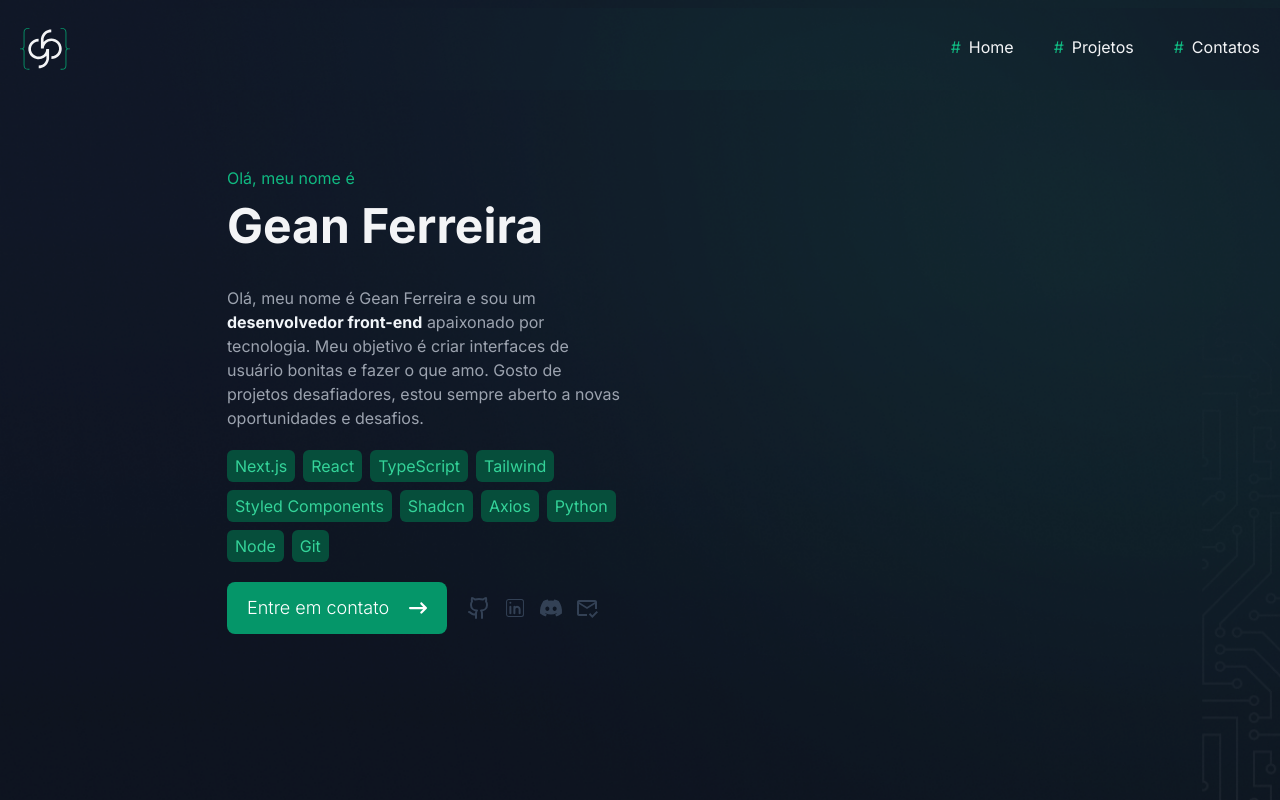
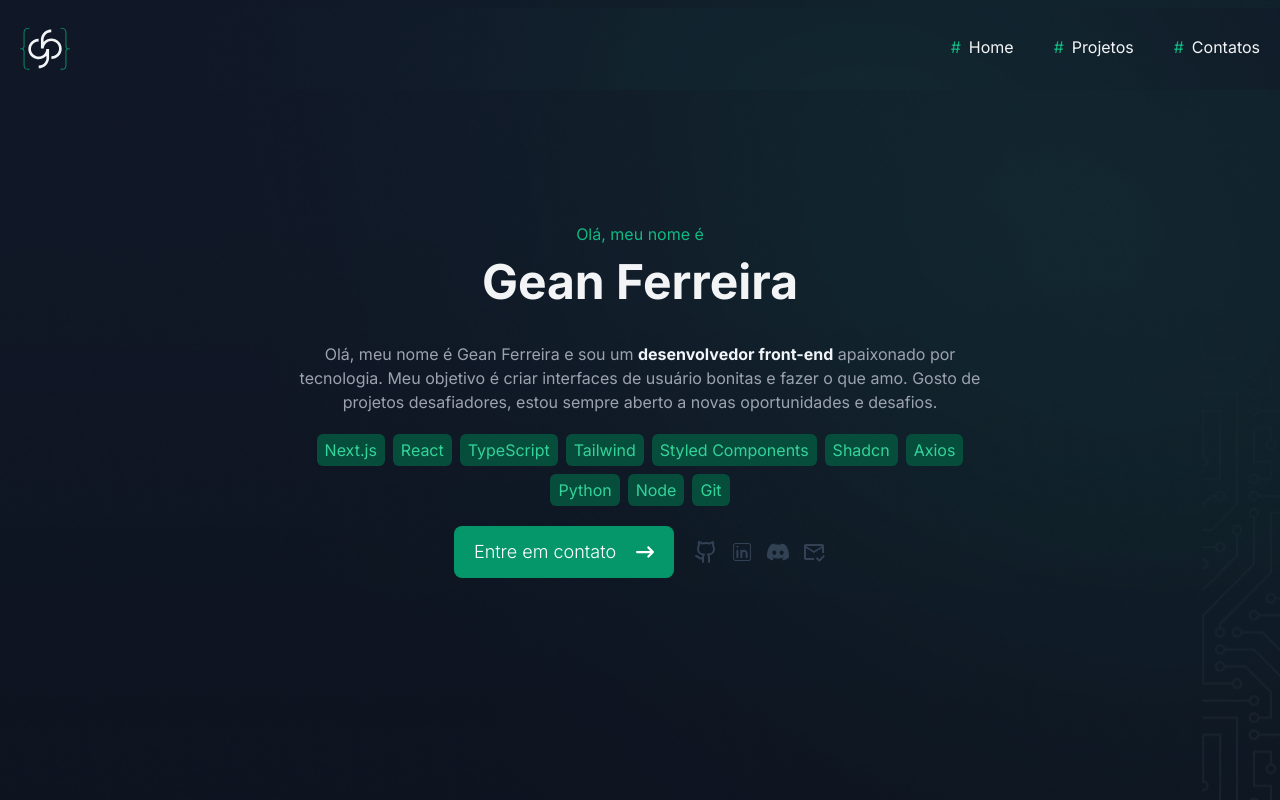
Before and after one commit to Dom-Garotom/Portifolio, a Next.js app: page / in a window 1280 px wide. Shown: the top 800 px of the page. Built offline with nearby package versions, Linux system fonts and the light colour scheme.

Commit message:
refactor: atualizando a hero da home para se adequar corretamente a telas maiores após um redesign

```diff
--- a/src/components/organismo/hero/index.tsx
+++ b/src/components/organismo/hero/index.tsx
@@ -30,20 +30,20 @@ function HeroSection() {
     return (
         <section className="min-h-[100vh] overflow-hidden  flex items-center justify-around  bg-hero-image bg-cover bg-no-repeat md:gap-3 p-5 ">
             <motion.div
-                className="flex flex-col h-auto md:max-w-[400px]  gap-5  justify-between items-start "
+                className="flex flex-col h-auto md:max-w-[80vw]  gap-5  justify-between items-start  md:items-center "
                 initial={{ x: -200, opacity: 0 }}
                 whileInView={{ x: 0, opacity: 1 }}
                 exit={{ x: -200, opacity: 0 }}
                 transition={{ duration: 0.6 }}
             >
-                <div>
+                <div className="md:flex md:items-center md:flex-col">
                     <p className="text-emerald-500 font-mono text-base mb-3">Olá, meu nome é </p>
                     <h1 className="text-3xl md:text-5xl font-bold mb-4">Gean Ferreira</h1>
                 </div>
 
-                <p className="text-gray-400 w-full max-w-[530px]">Olá, meu nome é Gean Ferreira e sou um <b className="text-slate-100">desenvolvedor front-end</b> apaixonado por tecnologia. Meu objetivo é criar interfaces de usuário bonitas e fazer o que amo. Gosto de projetos desafiadores, estou sempre aberto a novas oportunidades e desafios.</p>
+                <p className="text-gray-400 w-full max-w-[700px] md:text-center">Olá, meu nome é Gean Ferreira e sou um <b className="text-slate-100">desenvolvedor front-end</b> apaixonado por tecnologia. Meu objetivo é criar interfaces de usuário bonitas e fazer o que amo. Gosto de projetos desafiadores, estou sempre aberto a novas oportunidades e desafios.</p>
 
-                <div className="flex flex-row flex-wrap gap-2 max-w-full md:max-w-[450px]">
+                <div className="flex flex-row flex-wrap gap-2 max-w-full md:max-w-[650px] md:justify-center">
                     {skills.map((skill, index) => (
                         <ItenSkill
                             key={index}
@@ -74,13 +74,6 @@ function HeroSection() {
                     </div>
                 </div>
             </motion.div>
-            <div>
-                {/* <Image
-                    className="aspect-auto hidden md:block md:w-[450px] lg:w-[550px] h-[450px]"
-                    src={Person}
-                    alt=""
-                /> */}
-            </div>
         </section>
     );
 }
```
